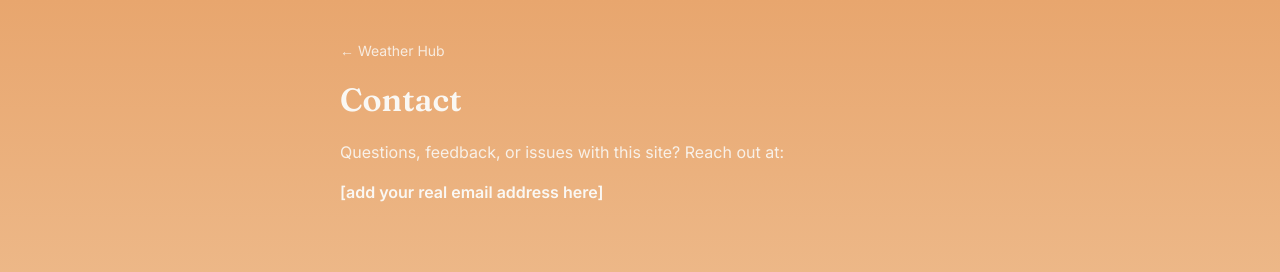
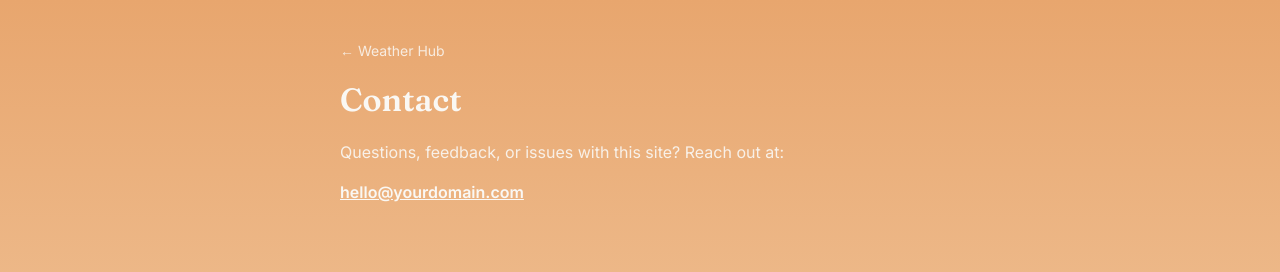
Before and after one commit to zeeshan-ilyas01/Weather_Forcast_webAPP, a React (Vite) app in the folder weather-app--/: page /contact in a window 1280 px wide. Shown: the top 272 px of the page. Built offline with nearby package versions, Linux system fonts and the light colour scheme.

Commit message:
add real contact email and publish dates to legal pages, centralize email in theme.js

```diff
--- a/weather-app--/src/pages/legal/Contact.jsx
+++ b/weather-app--/src/pages/legal/Contact.jsx
@@ -1,5 +1,5 @@
 import { Link } from "react-router-dom";
-import { colors, fonts, layout } from "../../utils/theme";
+import { colors, fonts, layout,siteInfo  } from "../../utils/theme";
 
 export default function Contact() {
   return (
@@ -17,8 +17,11 @@ export default function Contact() {
         <p style={{ opacity: 0.9, lineHeight: 1.6 }}>
           Questions, feedback, or issues with this site? Reach out at:
         </p>
-        <p style={{ fontWeight: 600 }}>[add your real email address here]</p>
-      </div>
+
+   <p style={{ fontWeight: 600 }}>
+  <a href={`mailto:${siteInfo.contactEmail}`} style={{ color: "inherit" }}>{siteInfo.contactEmail}</a>
+</p>
+    </div>
     </div>
   );
 }
--- a/weather-app--/src/pages/legal/Privacy.jsx
+++ b/weather-app--/src/pages/legal/Privacy.jsx
@@ -14,7 +14,7 @@ export default function Privacy() {
         </Link>
 
         <h1 style={{ fontFamily: fonts.display, marginTop: 20 }}>Privacy Policy</h1>
-        <p style={{ opacity: 0.8, fontStyle: "italic" }}>Last updated: [add today's date when you publish this]</p>
+    <p style={{ opacity: 0.8, fontStyle: "italic" }}>Last updated: September 12, 2026</p>
 
         <h2 style={{ fontFamily: fonts.display, fontSize: 20, marginTop: 32 }}>What data this site collects</h2>
         <p style={{ opacity: 0.9, lineHeight: 1.6 }}>
--- a/weather-app--/src/pages/legal/Terms.jsx
+++ b/weather-app--/src/pages/legal/Terms.jsx
@@ -14,8 +14,7 @@ export default function Terms() {
         </Link>
 
         <h1 style={{ fontFamily: fonts.display, marginTop: 20 }}>Terms of Use</h1>
-        <p style={{ opacity: 0.8, fontStyle: "italic" }}>Last updated: [add today's date when you publish this]</p>
-
+<p style={{ opacity: 0.8, fontStyle: "italic" }}>Last updated: September 12, 2026</p>
         <h2 style={{ fontFamily: fonts.display, fontSize: 20, marginTop: 32 }}>Using this site</h2>
         <p style={{ opacity: 0.9, lineHeight: 1.6 }}>
           This site provides weather forecast information for general
--- a/weather-app--/src/utils/theme.js
+++ b/weather-app--/src/utils/theme.js
@@ -25,3 +25,7 @@ export const layout = {
   maxWidth: 640,
   narrowWidth: 400,
 };
+
+export const siteInfo = {
+  contactEmail: "hello@yourdomain.com",
+};
```
